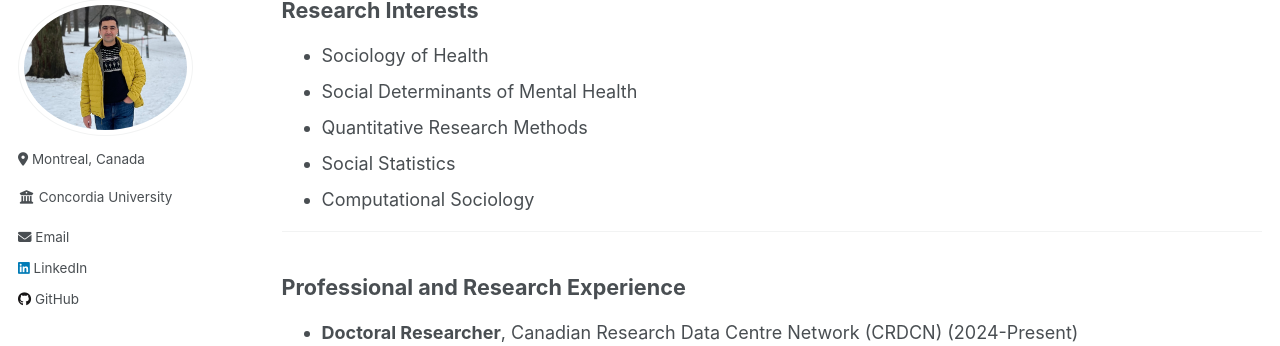
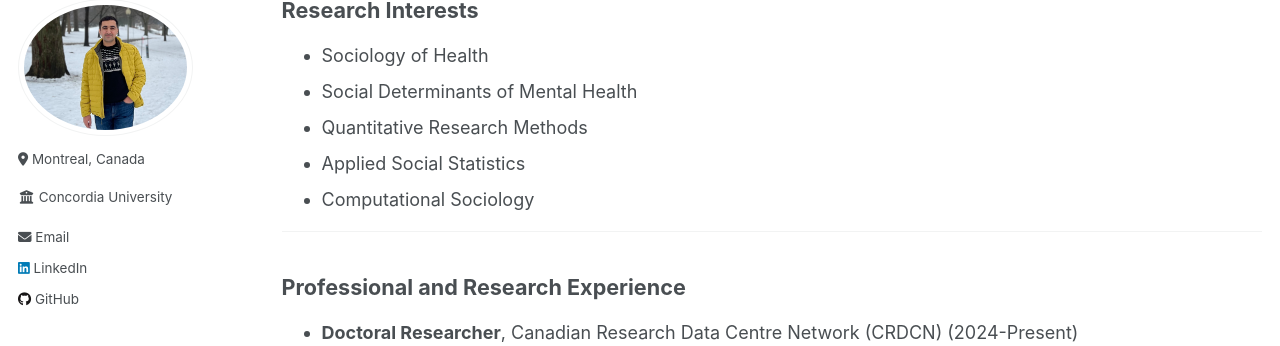
Before and after one commit to Mohsnmonji/mohsnmonji.github.io, a Jekyll site: the page built from _pages/Curriculum Vitae.md, in a window 1280 px wide and 900 px high, scrolled down 396 px. Shown: the part 107-453 px from the top of the window. Built offline with Jekyll 4.4.1, drawn with Linux system fonts in a browser that asks for light colours.

Commit message:
Update Curriculum Vitae.md

```diff
--- a/_pages/Curriculum Vitae.md
+++ b/_pages/Curriculum Vitae.md
@@ -27,7 +27,7 @@ redirect_from:
 - Sociology of Health
 - Social Determinants of Mental Health
 - Quantitative Research Methods
-- Social Statistics
+- Applied Social Statistics
 - Computational Sociology
 
 ---
```
